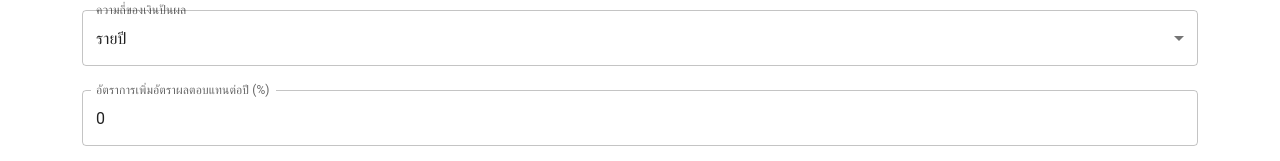
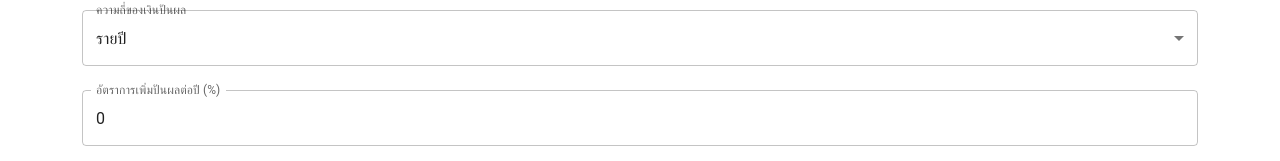
Before and after one commit to natthphong/saving_calculator, a React (Create React App) app: page / in a window 1280 px wide. Shown: the part 422-583 px from the top of the page. Built offline with nearby package versions, Linux system fonts and the light colour scheme; the HTML template or start-up script is replaced by a standard one.

Commit message:
update README

```diff
--- a/src/pages/Calculator/CalculatorForm.js
+++ b/src/pages/Calculator/CalculatorForm.js
@@ -109,7 +109,7 @@ function CalculatorForm(props) {
             </FormControl>
 
             <TextField
-                label="อัตราการเพิ่มอัตราผลตอบแทนต่อปี (%)"
+                label="อัตราการเพิ่มปันผลต่อปี (%)"
                 type="number"
                 value={dividendIncreaseRate}
                 onChange={(e) => setDividendIncreaseRate(e.target.value)}
```
